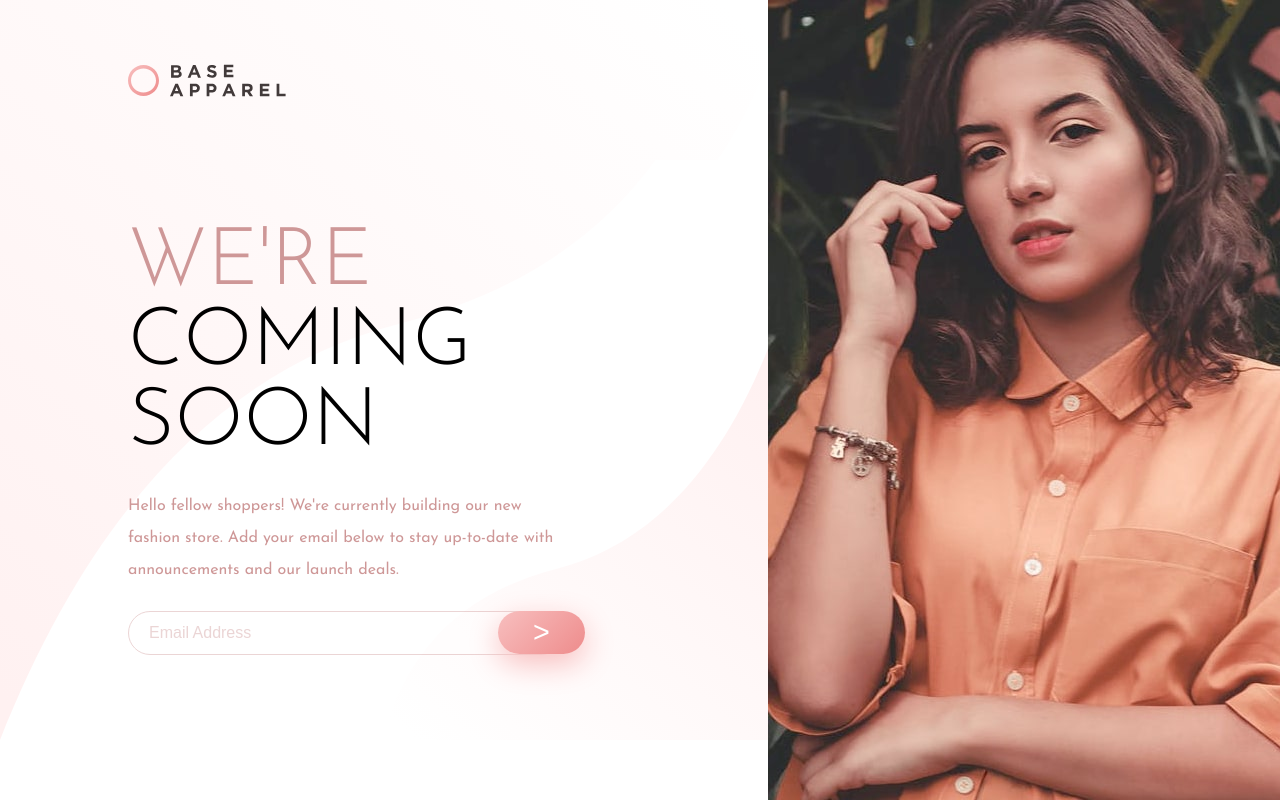
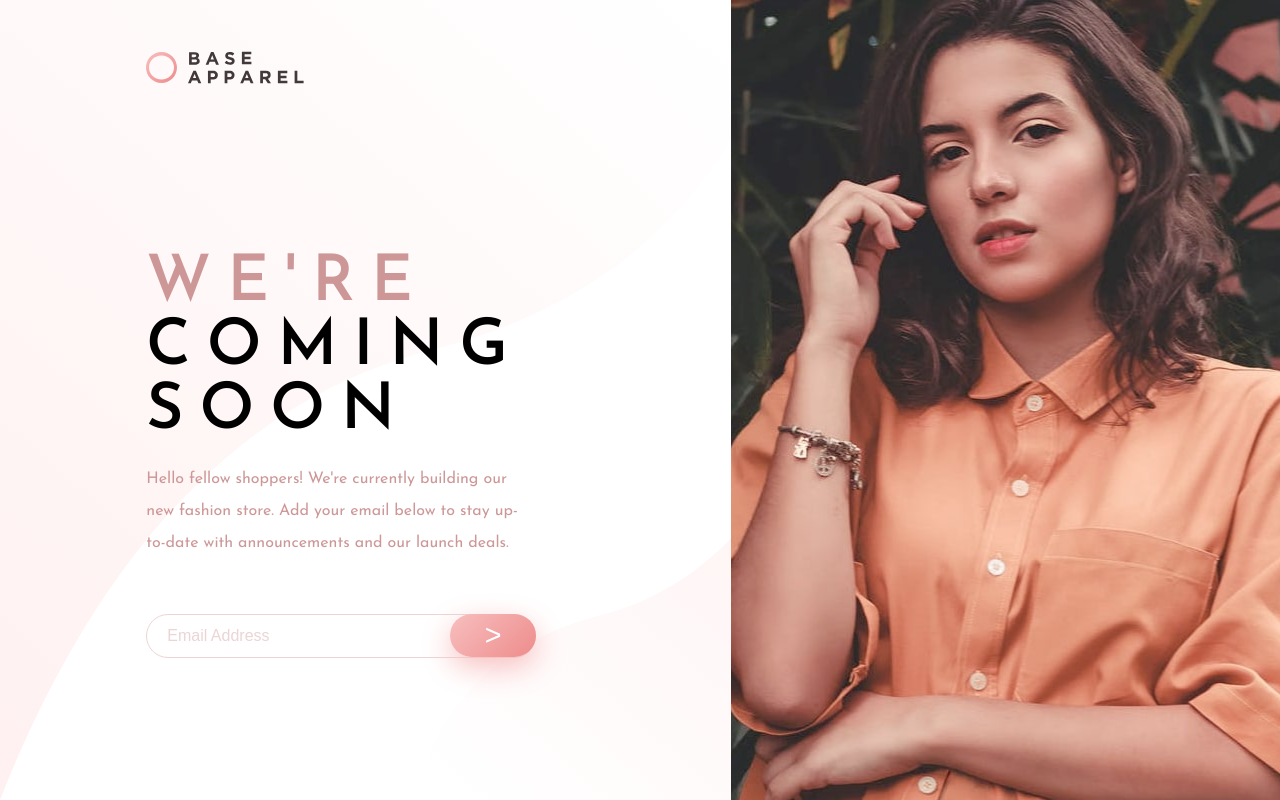
Before and after one commit to mrMikHippo/base-apparel-coming-soon-page, a plain HTML site: page index.html in a window 1280 px wide. Drawn offline with Linux system fonts and the light colour scheme.

Commit message:
Remade styles to CSS grid.

```diff
--- a/index.html
+++ b/index.html
@@ -16,27 +16,30 @@
 </head>
 
 <body>
-  <header class="box logo-container">
+  <div class="wrapper">
+    <header class="logo-container">
       <img class="logo" src="images/logo.svg" alt="">
     </header>
 
-  <main class="box main-container">
-    <h1 class="title">WE'RE<br /><span class="title-highlighted">COMING<br /> SOON</span></h1>
+    <main class="main-container">
+      <h1>WE'RE<br /><span class="title-highlighted">COMING<br /> SOON</span></h1>
 
       <p class="text">Hello fellow shoppers! We're currently building our new fashion store.
         Add your email below to stay up-to-date with announcements and our launch deals.</p>
 
       <form class="email-form">
         <i class="fa fa-exclamation-circle icon"></i>
-      <input id="email" class="email-type" type="text" aria-label="input-email" placeholder="Email Address">
+        <input id="email" class="email-type" type="text" aria-label="Email" placeholder="Email Address">
 
         <button class="email-submit" type="submit">></button>
         <span id="error-message" class="error" aria-live="polite"></span>
       </form>
     </main>
 
-  <section class="box image-container">
-  </section>
+    <div class="image-container">
+    </div>
+  </div>
   <script src="scripts/index.js"></script>
 </body>
+
 </html>
--- a/responsive.css
+++ b/responsive.css
@@ -1,54 +1,63 @@
 @media screen and (min-width: 576px) {
+  .wrapper {
+      height: 100vh;
+      grid-template-columns: 8fr 6fr;
+      grid-template-areas:
+        "logo hero"
+        "content hero"
+        "content hero";
+      background: url("images/bg-pattern-desktop.svg");
+  }
+
   .logo-container {
-    width: 60%;
-    height: 20vh;
-    padding: 5% 10%;
-    background: no-repeat url("images/bg-pattern-desktop.svg");
+    padding-left: 20%;
   }
+
   .main-container {
-    width: 60%;
-    height: 80vh;
     text-align: left;
-    padding-top: 5%;
-    background-position: 0 -20vh;
+    padding: 0;
+    display: grid;
+    grid-template-columns: 20% 2fr 1fr;
+    grid-template-rows: repeat(5, 1fr);
   }
+
+  .main-container > * {
+    grid-column: 2 / span 1;
+  }
+
+  .main-container h1 {
+    grid-row: 2 / span 1;
+    margin-top: 0;
+    margin-bottom: 0;
+  }
+
+  .text {
+    grid-row: 3 / span 1;
+  }
+
+  .email-form {
+    grid-row: 4 / span 1;
+  }
+
   .image-container {
-    width: 40%;
-    position: absolute;
-    right: 0;
-    height: 100vh;
     background-image: url("images/hero-desktop.jpg");
     background-repeat: no-repeat;
     background-size: cover;
   }
-  .title {
-    font-size: 4rem;
-    margin-top: 0;
-    margin-bottom: 0;
-  }
-  .text {
-    margin-right: 15%;
-  }
-  .email-form {
-    margin: 5% 15% 0 0;
-  }
-  .email-submit {
-    margin-left: -15%;
-  }
+}
 
-  .icon {
-    right: 18%;
+@media screen and (min-width: 750px) {
+  .main-container h1 {
+    font-size: 3.5rem;
+    font-weight: 400;
+    letter-spacing: .5rem;
   }
 }
 
-@media screen and (min-width: 800px) {
-  .title {
-    font-size: 5em;
+@media screen and (min-width: 900px) {
+  .main-container h1 {
+    font-size: 4rem;
+    font-weight: 600;
+    letter-spacing: 1rem;
   }
 }
-
-@media screen and (min-width: 1300px) {
-  .logo-container {
-    background-size: cover;
-  }
-}
--- a/styles.css
+++ b/styles.css
@@ -12,9 +12,6 @@ html {
 }
 
 body {
-  display: flex;
-  flex-direction: column;
-  width: 100%;
   margin: 0;
   font-family: 'Josefin Sans', sans-serif;
   font-weight: 400;
@@ -32,37 +29,40 @@ input:focus, button:focus {
   outline-style: none;/* Remove highlighting when selected */
 }
 
-.box {
-  width: 100%;
+/* .wrapper */
+.wrapper {
+  display: grid;
+  grid-template-columns: 1fr;
+  grid-template-rows: 1fr 3fr 4fr;
+  grid-template-areas:
+    "logo"
+    "hero"
+    "content";
 }
 
 .logo-container {
-  height: 10vh;
-  padding: 5% 5%;
+  grid-area: logo;
+  padding: 7% 7%;
 }
 
 .main-container {
-  order: 2;
+  grid-area: content;
   padding: 0 10% 0;
-  background: no-repeat url("images/bg-pattern-desktop.svg") ;
-  background-size: cover;
-  /* background-size: 100% 100%; */
   text-align: center;
-  height: 60vh;
 }
 
 .image-container {
-  order: 1;
+  grid-area: hero;
   background: no-repeat url("images/hero-mobile.jpg");
   background-size: cover;
-  min-height: 30vh;
 }
 
 /* Title */
-.title {
-  font-family: 'Josefin Sans', sans-serif;
-  font-weight: 300;
+.main-container h1 {
   font-size: 3rem;
+  font-weight: 400;
+  letter-spacing: .5rem;
+
   margin-top: 15%;
   margin-bottom: 10%;
 }
@@ -93,6 +93,13 @@ input:focus, button:focus {
   filter: alpha(opacity=40); /* For IE8 and earlier */
 }
 
+.email-type:focus {
+  opacity: 1;
+  filter: alpha(opacity=100); /* For IE8 and earlier */
+  color: black;
+}
+
+
 .email-invalid {
   border-color: hsl(0, 100%, 60%);
   border-width: 2px;
@@ -101,14 +108,8 @@ input:focus, button:focus {
   opacity: 1;
 }
 
-.email-type:focus {
-  opacity: 1;
-  filter: alpha(opacity=100); /* For IE8 and earlier */
-  color: black;
-}
-
 .email-submit {
-  width: 20%;
+  width: 3em;
   min-width: 60px;
   padding: 5px 20px;
   font-weight: 100;
@@ -116,11 +117,12 @@ input:focus, button:focus {
   color: white;
   float: right;
   position: absolute;
-  margin-left: -20%;
+  margin-left: -3em;
   border: none;
   background: linear-gradient(135deg, hsl(0, 80%, 86%), hsl(0, 74%, 74%));
   box-shadow: 0 10px 30px hsl(0, 80%, 86%);
 }
+
 
 .email-submit:hover {
   background: linear-gradient(135deg, hsl(0, 86%, 92%), hsl(0, 82%, 88%));
@@ -142,7 +144,7 @@ input:focus, button:focus {
 /* This is the style of our error messages */
 .icon {
   position: absolute;
-  right: 22%;
+  right: 4em;
   text-align: center;
   color: hsl(0, 100%, 60%);
   font-size: 1.5rem;
@@ -158,7 +160,5 @@ input:focus, button:focus {
   width  : 100%;
   padding: 2% 5%;
   color: hsl(0, 100%, 60%);
-  /* -moz-box-sizing: border-box;
-  box-sizing: border-box; */
   display: block;
 }
```
Lines whose indentation alone changed are shown as unchanged.
